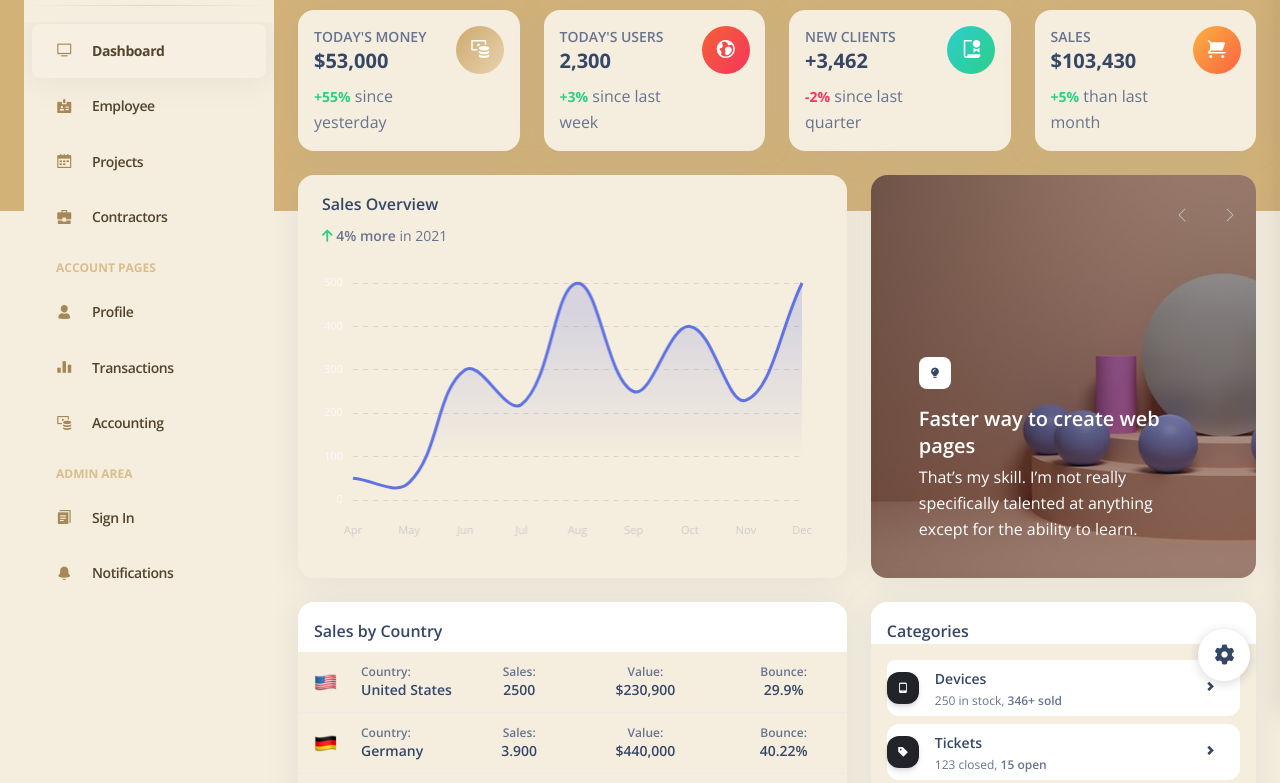
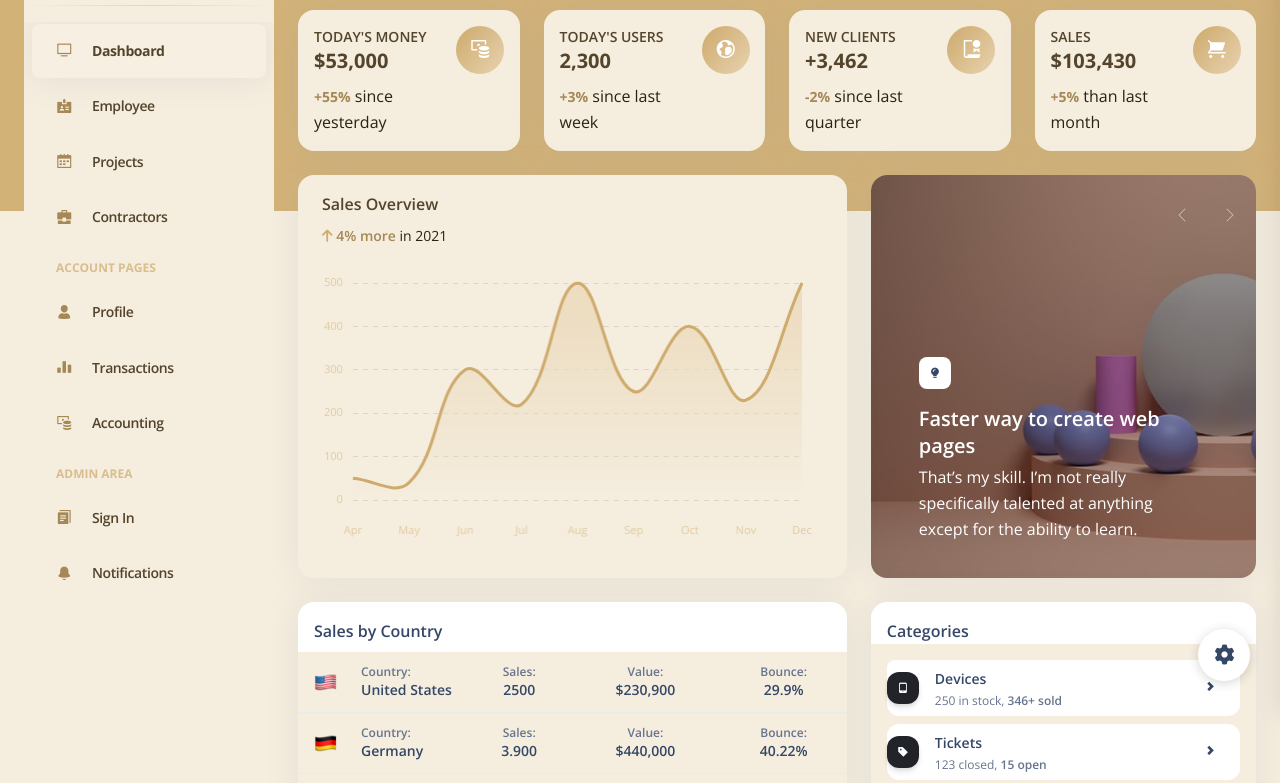
Before and after one commit to Rayyane/cms, a website: page index.html in a window 1280 px wide. Shown: the part 89-872 px from the top of the page. Drawn offline with nearby package versions, Linux system fonts and the light colour scheme.

Commit message:
minor update

```diff
--- a/index.html
+++ b/index.html
@@ -175,16 +175,16 @@
         </nav>
         <div class="collapse navbar-collapse mt-sm-0 mt-2 me-md-0 me-sm-4" id="navbar">
           <div class="ms-md-auto pe-md-3 d-flex align-items-center">
-            <div class="input-group">
+            <!-- <div class="input-group">
               <span class="input-group-text text-body"><i class="fas fa-search" aria-hidden="true"></i></span>
               <input type="text" class="form-control" placeholder="Type here...">
-            </div>
+            </div> -->
           </div>
           <ul class="navbar-nav  justify-content-end">
             <li class="nav-item d-flex align-items-center">
               <a href="javascript:;" class="nav-link text-white font-weight-bold px-0">
                 <i class="fa fa-user me-sm-1"></i>
-                <span class="d-sm-inline d-none">Sign In</span>
+                <span class="d-sm-inline d-none">Profile</span>
               </a>
             </li>
             <li class="nav-item d-xl-none ps-3 d-flex align-items-center">
@@ -196,11 +196,11 @@
                 </div>
               </a>
             </li>
-            <li class="nav-item px-3 d-flex align-items-center">
+            <!-- <li class="nav-item px-3 d-flex align-items-center">
               <a href="javascript:;" class="nav-link text-white p-0">
                 <i class="fa fa-cog fixed-plugin-button-nav cursor-pointer"></i>
               </a>
-            </li>
+            </li> -->
             <!-- <li class="nav-item dropdown pe-2 d-flex align-items-center">
               <a href="javascript:;" class="nav-link text-white p-0" id="dropdownMenuButton" data-bs-toggle="dropdown" aria-expanded="false">
                 <i class="fa fa-bell cursor-pointer"></i>
@@ -287,12 +287,12 @@
               <div class="row">
                 <div class="col-8">
                   <div class="numbers">
-                    <p class="text-sm mb-0 text-uppercase font-weight-bold">Today's Money</p>
-                    <h5 class="font-weight-bolder">
+                    <p class="text-sm mb-0 text-uppercase text-beige-700 font-weight-bold">Today's Money</p>
+                    <h5 class="text-beige-700 font-weight-bolder">
                       $53,000
                     </h5>
-                    <p class="mb-0">
-                      <span class="text-success text-sm font-weight-bolder">+55%</span>
+                    <p class="mb-0 text-beige-900">
+                      <span class="text-beige-300 text-sm font-weight-bolder">+55%</span>
                       since yesterday
                     </p>
                   </div>
@@ -312,18 +312,18 @@
               <div class="row">
                 <div class="col-8">
                   <div class="numbers">
-                    <p class="text-sm mb-0 text-uppercase font-weight-bold">Today's Users</p>
-                    <h5 class="font-weight-bolder">
+                    <p class="text-sm mb-0 text-uppercase text-beige-700 font-weight-bold">Today's Users</p>
+                    <h5 class="text-beige-700 font-weight-bolder">
                       2,300
                     </h5>
-                    <p class="mb-0">
-                      <span class="text-success text-sm font-weight-bolder">+3%</span>
+                    <p class="mb-0 text-beige-900">
+                      <span class="text-beige-300 text-sm font-weight-bolder">+3%</span>
                       since last week
                     </p>
                   </div>
                 </div>
                 <div class="col-4 text-end">
-                  <div class="icon icon-shape bg-gradient-danger shadow-danger text-center rounded-circle">
+                  <div class="icon icon-shape bg-gradient-primary shadow-primary text-center rounded-circle">
                     <i class="ni ni-world text-lg opacity-10" aria-hidden="true"></i>
                   </div>
                 </div>
@@ -337,18 +337,18 @@
               <div class="row">
                 <div class="col-8">
                   <div class="numbers">
-                    <p class="text-sm mb-0 text-uppercase font-weight-bold">New Clients</p>
-                    <h5 class="font-weight-bolder">
+                    <p class="text-sm mb-0 text-uppercase text-beige-700 font-weight-bold">New Clients</p>
+                    <h5 class="text-beige-700 font-weight-bolder">
                       +3,462
                     </h5>
-                    <p class="mb-0">
-                      <span class="text-danger text-sm font-weight-bolder">-2%</span>
+                    <p class="mb-0 text-beige-900">
+                      <span class="text-beige-300 text-sm font-weight-bolder">-2%</span>
                       since last quarter
                     </p>
                   </div>
                 </div>
                 <div class="col-4 text-end">
-                  <div class="icon icon-shape bg-gradient-success shadow-success text-center rounded-circle">
+                  <div class="icon icon-shape bg-gradient-primary shadow-primary text-center rounded-circle">
                     <i class="ni ni-paper-diploma text-lg opacity-10" aria-hidden="true"></i>
                   </div>
                 </div>
@@ -362,17 +362,17 @@
               <div class="row">
                 <div class="col-8">
                   <div class="numbers">
-                    <p class="text-sm mb-0 text-uppercase font-weight-bold">Sales</p>
-                    <h5 class="font-weight-bolder">
+                    <p class="text-sm mb-0 text-uppercase text-beige-700 font-weight-bold">Sales</p>
+                    <h5 class="text-beige-700 font-weight-bolder">
                       $103,430
                     </h5>
-                    <p class="mb-0">
-                      <span class="text-success text-sm font-weight-bolder">+5%</span> than last month
+                    <p class="mb-0 text-beige-900">
+                      <span class="text-beige-300 text-sm font-weight-bolder">+5%</span> than last month
                     </p>
                   </div>
                 </div>
                 <div class="col-4 text-end">
-                  <div class="icon icon-shape bg-gradient-warning shadow-warning text-center rounded-circle">
+                  <div class="icon icon-shape bg-gradient-primary shadow-primary text-center rounded-circle">
                     <i class="ni ni-cart text-lg opacity-10" aria-hidden="true"></i>
                   </div>
                 </div>
@@ -385,10 +385,10 @@
         <div class="col-lg-7 mb-lg-0 mb-4">
           <div class="card z-index-2 h-100">
             <div class="card-header pb-0 pt-3 bg-transparent">
-              <h6 class="text-capitalize">Sales overview</h6>
-              <p class="text-sm mb-0">
-                <i class="fa fa-arrow-up text-success"></i>
-                <span class="font-weight-bold">4% more</span> in 2021
+              <h6 class="text-capitalize text-beige-700">Sales overview</h6>
+              <p class="text-sm text-beige-900 mb-0">
+                <i class="fa fa-arrow-up text-beige-100"></i>
+                <span class="font-weight-bold text-beige-300">4% more</span> in 2021
               </p>
             </div>
             <div class="card-body p-3">
@@ -770,9 +770,9 @@
 
     var gradientStroke1 = ctx1.createLinearGradient(0, 230, 0, 50);
 
-    gradientStroke1.addColorStop(1, 'rgba(94, 114, 228, 0.2)');
-    gradientStroke1.addColorStop(0.2, 'rgba(94, 114, 228, 0.0)');
-    gradientStroke1.addColorStop(0, 'rgba(94, 114, 228, 0)');
+    gradientStroke1.addColorStop(1, 'rgba(236, 219, 190, 0.9)');
+    gradientStroke1.addColorStop(0.2, 'rgba(236, 219, 190, 0.2)');
+    gradientStroke1.addColorStop(0, 'rgba(236, 219, 190, 0.0)');
     new Chart(ctx1, {
       type: "line",
       data: {
@@ -782,7 +782,7 @@
           tension: 0.4,
           borderWidth: 0,
           pointRadius: 0,
-          borderColor: "#5e72e4",
+          borderColor: "#CEAA6C",
           backgroundColor: gradientStroke1,
           borderWidth: 3,
           fill: true,
@@ -815,7 +815,7 @@
             ticks: {
               display: true,
               padding: 10,
-              color: '#fbfbfb',
+              color: '#E2CAA1',
               font: {
                 size: 11,
                 family: "Open Sans",
@@ -834,7 +834,7 @@
             },
             ticks: {
               display: true,
-              color: '#ccc',
+              color: '#E2CAA1',
               padding: 20,
               font: {
                 size: 11,
```
Also changed, not shown: README.md.
